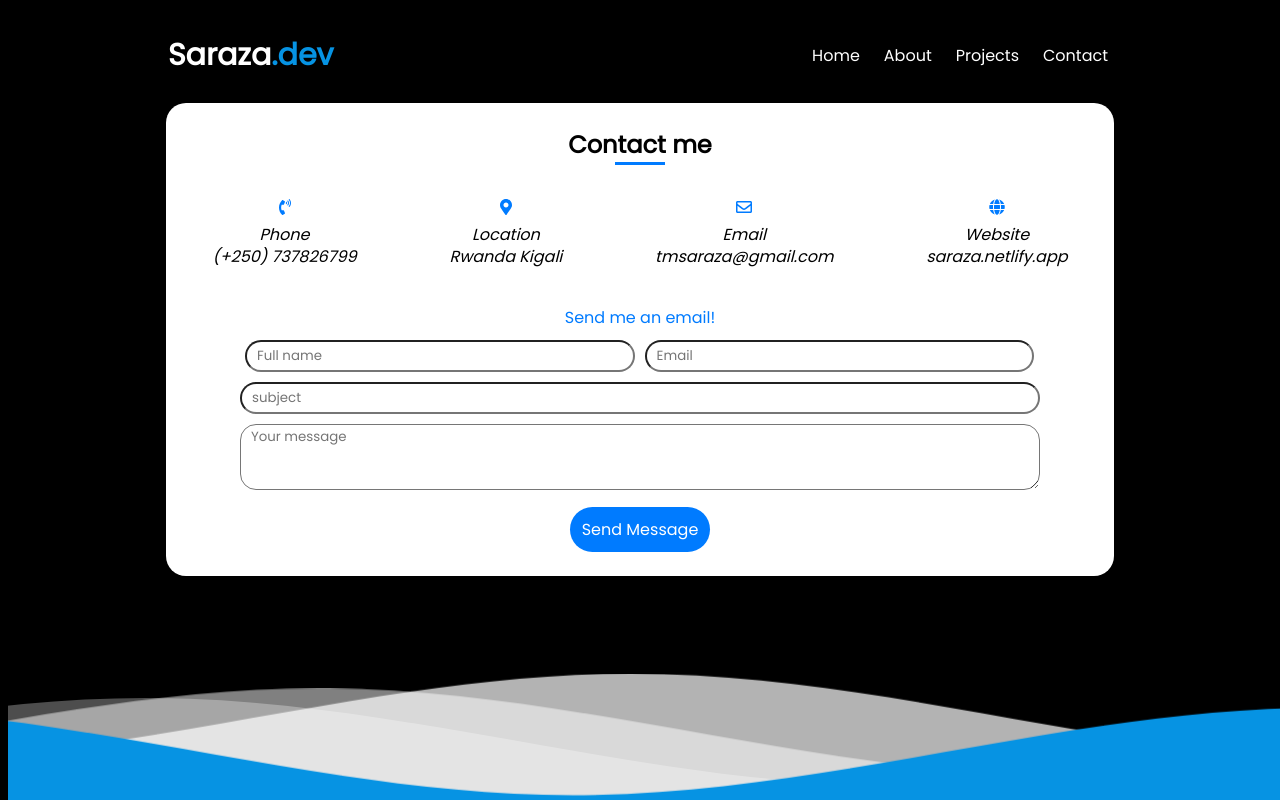
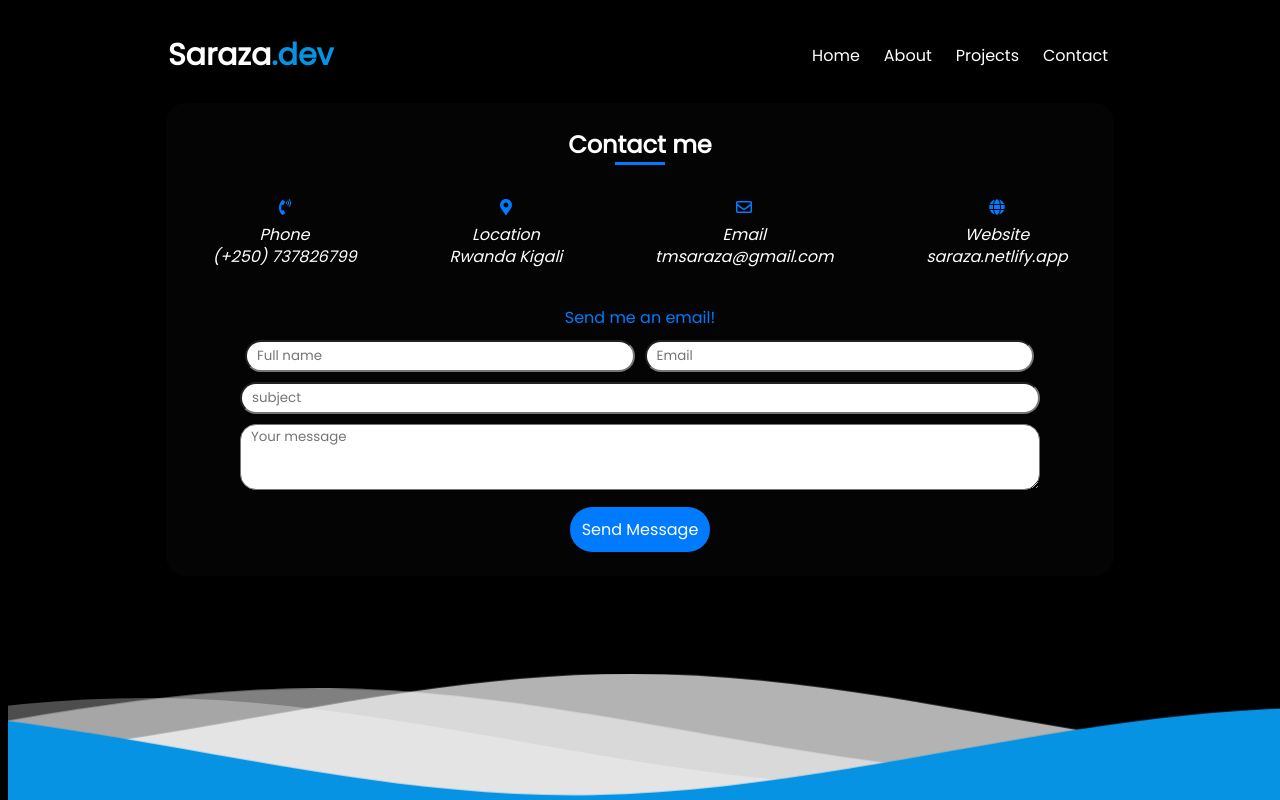
Before and after one commit to sarazaToussaint/Saraza-dev, a React (Create React App) app: page /Contact in a window 1280 px wide. Built offline with nearby package versions, Linux system fonts and the light colour scheme.

Commit message:
Make some changes

```diff
--- a/src/components/Contact.module.css
+++ b/src/components/Contact.module.css
@@ -1,10 +1,11 @@
 .contactContainer {
-  background-color: #fff;
+  background-color: rgba(78, 63, 63, 0.063);
   width: 75%;
   margin: auto;
   padding: 4px 0;
   border-radius: 20px;
   z-index: 1;
+  color: #fff;
 }
 
 .contactDetails {
```
